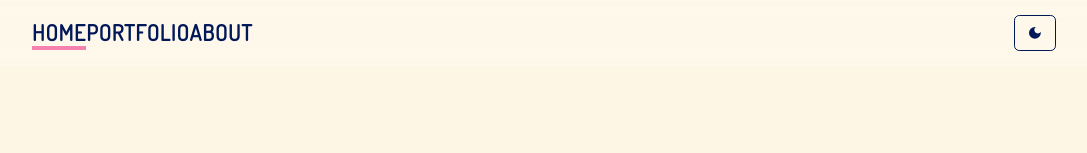
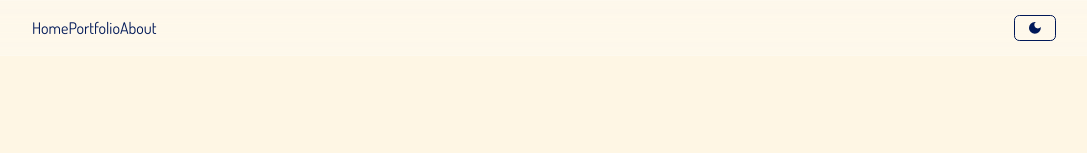
Before and after one commit to ceenobi/personal-portfolio, a React (Create React App) app in the folder frontend-portfolio/: page / in a window 1280 px wide. Shown: the top 153 px of the page, without its empty margins (96-1183 px from the left). Built offline with nearby package versions, Linux system fonts and the light colour scheme.

Commit message:
design optimise

```diff
--- a/frontend-portfolio/src/components/Navbar/Navbar.js
+++ b/frontend-portfolio/src/components/Navbar/Navbar.js
@@ -12,17 +12,18 @@ import {
   DrawerHeader,
   DrawerBody,
   useDisclosure,
-  Text,
 } from '@chakra-ui/react'
 import { HiMenuAlt2, HiX } from 'react-icons/hi'
 import { MdDarkMode, MdLightMode } from 'react-icons/md'
-import { NavLink } from 'react-router-dom'
+import { NavLink, useLocation } from 'react-router-dom'
 import { motion } from 'framer-motion'
 
 import { exploreRouterMenu } from '../../constants'
 
 export default function Navbar({ colorMode, toggleColorMode }) {
   const { isOpen, onOpen, onClose } = useDisclosure()
+  const location = useLocation()
+
   const outerBoxStyles = {
     background: 'rgba(255,255,255,0.25)',
     border: '1px solid rgba(255,255,255,0.18)',
@@ -30,11 +31,7 @@ export default function Navbar({ colorMode, toggleColorMode }) {
     backdropBlur: '2xl',
   }
 
-  const innerBoxStyles = {
-    background: 'rgba(255,255,255,0.25)',
-    backdropFilter: 'auto',
-    backdropBlur: '2xl',
-  }
+  const bg = colorMode === 'light' ? 'pallete.lightYellow' : 'pallete.mildDark'
 
   return (
     <Box
@@ -64,18 +61,17 @@ export default function Navbar({ colorMode, toggleColorMode }) {
             display={{ base: 'none', md: 'block' }}
           >
             {exploreRouterMenu.map((menu) => (
-              <Text
-                as={NavLink}
-                textStyle='p'
+              <NavLink
                 key={menu.sectionId}
                 to={`${menu.path}`}
-                textTransform='uppercase'
-                fontWeight='semibold'
-                transition='all 0.3s ease-in-out'
-                _hover={{ borderBottom: '4px solid #f582AE' }}
+                className={(navData) =>
+                  navData.isActive && location.pathname !== '/'
+                    ? 'activeLink'
+                    : ''
+                }
               >
                 {menu.sectionLabel}
-              </Text>
+              </NavLink>
             ))}
           </HStack>
         </Flex>
@@ -101,7 +97,7 @@ export default function Navbar({ colorMode, toggleColorMode }) {
             transition={{ duration: 0.85, ease: 'easeOut' }}
           >
             <DrawerOverlay />
-            <DrawerContent sx={innerBoxStyles}>
+            <DrawerContent bg={bg}>
               <DrawerHeader>
                 <Flex justify='space-between'>
                   <Icon as={HiX} w={8} h={8} onClick={onClose} />
@@ -119,25 +115,20 @@ export default function Navbar({ colorMode, toggleColorMode }) {
                 </Flex>
               </DrawerHeader>
               <DrawerBody boxShadow='xl'>
-                <VStack
-                  spacing={10}
-                  mt={2}
-                  p={5}
-                >
+                <VStack spacing={10} mt={2} p={5}>
                   {exploreRouterMenu.map((menu) => (
-                    <Text
-                      as={NavLink}
-                      textStyle='p'
-                      textAlign='left'
+                    <NavLink
                       key={menu.sectionId}
                       to={`${menu.path}`}
-                      textTransform='uppercase'
-                      fontWeight='semibold'
-                      transition='all 0.3s ease-in-out'
                       onClick={isOpen ? onClose : onClose}
+                      className={(navData) =>
+                        navData.isActive && location.pathname !== '/'
+                          ? 'activeLink'
+                          : ''
+                      }
                     >
                       {menu.sectionLabel}
-                    </Text>
+                    </NavLink>
                   ))}
                 </VStack>
               </DrawerBody>
--- a/frontend-portfolio/src/constants/Spinner.js
+++ b/frontend-portfolio/src/constants/Spinner.js
@@ -3,10 +3,7 @@ import { Flex, Spinner } from '@chakra-ui/react'
 
 export default function Loading() {
   return (
-    <Flex
-      justifyContent='center'
-      align='center'
-    >
+    <Flex justifyContent='center' align='center'>
       <Spinner
         thickness='4px'
         speed='0.65s'
--- a/frontend-portfolio/src/constants/menuConfig.js
+++ b/frontend-portfolio/src/constants/menuConfig.js
@@ -2,17 +2,17 @@ const exploreRouterMenu = [
   {
     sectionId: 'Home',
     sectionLabel: 'Home',
-    path: '',
+    path: '/',
   },
   {
     sectionId: 'Portfolio',
     sectionLabel: 'Portfolio',
-    path: 'portfolio',
+    path: '/portfolio',
   },
   {
     sectionId: 'About',
     sectionLabel: 'About',
-    path: 'about',
+    path: '/about',
   },
 ]
 
--- a/frontend-portfolio/src/container/Projects/Project.jsx
+++ b/frontend-portfolio/src/container/Projects/Project.jsx
@@ -71,7 +71,7 @@ export default function Project() {
           <Heading as='h4' fw='bold' letterSpacing='0.04em'>
             Practise
           </Heading>
-          <Text textStyle='p'>Projects I built from learning how to code </Text>
+          <Text textStyle='p'>Project Hands-on</Text>
         </Box>
         <Flex
           direction='row'
--- a/frontend-portfolio/src/theme/theme.js
+++ b/frontend-portfolio/src/theme/theme.js
@@ -107,11 +107,12 @@ const customTheme = extendTheme(
               : 'pallete.mildDark',
           lineHeight: 'tall',
         },
-        _activeLink: {
+        '.activeLink': {
           outline: 'none',
           borderBottom: '4px solid #f582AE',
           fontWeight: 'extrabold',
           transition: 'all 0.3s ease-in-out',
+          fontSize: '18px',
           _hover: {
             color: 'pallete.lightPink',
           },
```
